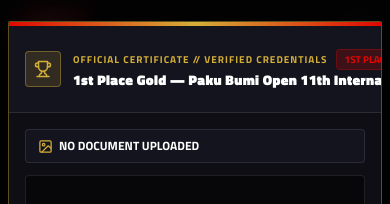
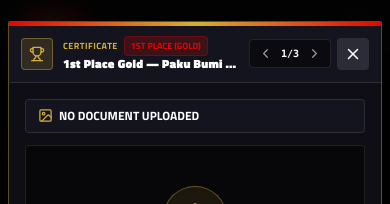
Before and after one commit to projectbyladzdzah/portofolio-ladzdzah, a React (Vite) app: page / in a window 390 px wide. Both pictures are taken after a click on the element 181 px from the left and 5822 px from the top of the page. Shown: the part 5400-5604 px from the top of the page. Built offline with nearby package versions, Linux system fonts and the light colour scheme; no server answers; the database is empty.

Commit message:
fix(modal): resolve mobile header overflow and restore close button visibility

```diff
--- a/src/components/CertificateModal.tsx
+++ b/src/components/CertificateModal.tsx
@@ -1,4 +1,4 @@
-import React, { useState, useRef } from 'react';
+import React, { useState, useRef, useEffect } from 'react';
 import { usePortfolio } from '../context/PortfolioContext';
 import { AwardItem } from '../types/portfolio';
 import {
@@ -34,6 +34,16 @@ export const CertificateModal: React.FC = () => {
 
   const [zoomLevel, setZoomLevel] = useState(1);
   const fileInputRef = useRef<HTMLInputElement>(null);
+
+  useEffect(() => {
+    const handleKeyDown = (e: KeyboardEvent) => {
+      if (e.key === 'Escape') {
+        setActiveAwardModal(null);
+      }
+    };
+    window.addEventListener('keydown', handleKeyDown);
+    return () => window.removeEventListener('keydown', handleKeyDown);
+  }, [setActiveAwardModal]);
 
   if (!activeAwardModal) return null;
 
@@ -136,52 +146,57 @@ export const CertificateModal: React.FC = () => {
         <div className="h-1.5 w-full bg-gradient-to-r from-f1-red via-[#d4af37] to-f1-red"></div>
 
         {/* Modal Header */}
-        <div className="flex items-center justify-between px-4 sm:px-6 py-3.5 bg-[#14141f] border-b border-white/10">
-          <div className="flex items-center gap-3">
-            <div className="w-9 h-9 rounded bg-[#d4af37]/15 border border-[#d4af37]/40 text-[#d4af37] flex items-center justify-center">
-              <Trophy size={18} />
+        <div className="flex items-center justify-between px-3 sm:px-6 py-2.5 sm:py-3.5 bg-[#14141f] border-b border-white/10 gap-2 sm:gap-4">
+          <div className="flex items-center gap-2.5 sm:gap-3 min-w-0 flex-1">
+            <div className="w-8 h-8 sm:w-9 sm:h-9 shrink-0 rounded bg-[#d4af37]/15 border border-[#d4af37]/40 text-[#d4af37] flex items-center justify-center">
+              <Trophy size={16} className="sm:w-[18px] sm:h-[18px]" />
             </div>
-            <div>
-              <div className="flex items-center gap-2">
-                <span className="text-[10px] font-f1 font-bold tracking-widest text-[#d4af37] uppercase">
-                  OFFICIAL CERTIFICATE // VERIFIED CREDENTIALS
+            <div className="min-w-0 flex-1">
+              <div className="flex items-center gap-1.5 sm:gap-2">
+                <span className="text-[9px] sm:text-[10px] font-f1 font-bold tracking-wider sm:tracking-widest text-[#d4af37] uppercase truncate">
+                  <span className="inline sm:hidden">CERTIFICATE</span>
+                  <span className="hidden sm:inline">OFFICIAL CERTIFICATE // VERIFIED CREDENTIALS</span>
                 </span>
-                <span className="text-[10px] px-2 py-0.5 bg-f1-red/20 text-f1-red border border-f1-red/30 rounded font-f1 font-bold">
+                <span className="text-[9px] sm:text-[10px] px-1.5 sm:px-2 py-0.5 bg-f1-red/20 text-f1-red border border-f1-red/30 rounded font-f1 font-bold shrink-0 truncate max-w-[120px] sm:max-w-none">
                   {currentAward.position || '1ST PLACE GOLD'}
                 </span>
               </div>
-              <h2 className="text-sm sm:text-base font-f1 font-black text-white tracking-wide truncate max-w-sm sm:max-w-xl">
+              <h2 className="text-xs sm:text-base font-f1 font-black text-white tracking-wide truncate w-full" title={currentAward.title}>
                 {currentAward.title}
               </h2>
             </div>
           </div>
 
-          <div className="flex items-center gap-2">
+          <div className="flex items-center gap-1.5 sm:gap-2 shrink-0">
             {/* Pagination Navigator */}
-            <div className="flex items-center gap-1 bg-black/50 border border-white/10 rounded px-2 py-1 text-xs font-f1 font-bold text-f1-gray mr-1">
+            <div className="flex items-center gap-0.5 sm:gap-1 bg-black/50 border border-white/10 rounded px-1.5 sm:px-2 py-1 text-xs font-f1 font-bold text-f1-gray">
               <button
                 onClick={handlePrev}
                 className="hover:text-white transition p-0.5"
                 title="Previous Certificate"
+                aria-label="Previous Certificate"
               >
-                <ChevronLeft size={16} />
+                <ChevronLeft size={15} />
               </button>
-              <span className="px-1 text-white text-[11px]">
-                {currentIndex + 1} / {awardsList.length}
+              <span className="px-1 text-white text-[10px] sm:text-[11px] font-mono">
+                {currentIndex + 1}/{awardsList.length}
               </span>
               <button
                 onClick={handleNext}
                 className="hover:text-white transition p-0.5"
                 title="Next Certificate"
+                aria-label="Next Certificate"
               >
-                <ChevronRight size={16} />
+                <ChevronRight size={15} />
               </button>
             </div>
 
             {/* Close Button */}
             <button
               onClick={() => setActiveAwardModal(null)}
-              className="w-8 h-8 rounded bg-white/5 hover:bg-f1-red hover:text-white text-f1-gray flex items-center justify-center transition"
+              className="w-8 h-8 rounded bg-white/10 hover:bg-f1-red hover:text-white text-white sm:text-f1-gray flex items-center justify-center transition shrink-0 active:scale-95"
+              title="Close Certificate Modal"
+              aria-label="Close modal"
             >
               <X size={18} />
             </button>
@@ -198,7 +213,7 @@ export const CertificateModal: React.FC = () => {
             <div className="lg:col-span-8 flex flex-col space-y-3">
               {/* Document Toolbar */}
               <div className="flex flex-wrap items-center justify-between gap-2 bg-[#14141f] border border-white/10 px-3 py-2 rounded text-xs font-f1 font-bold">
-                <div className="flex items-center gap-2 max-w-full truncate">
+                <div className="flex items-center gap-2 min-w-0 flex-1 truncate">
                   <span className="text-f1-gray uppercase flex items-center gap-1.5 truncate">
                     {isPdf ? <FileText size={15} className="text-f1-red shrink-0" /> : <ImageIcon size={15} className="text-[#d4af37] shrink-0" />}
                     <span className="text-white truncate">
--- a/src/components/ProjectModal.tsx
+++ b/src/components/ProjectModal.tsx
@@ -35,19 +35,19 @@ export const ProjectModal: React.FC = () => {
         onClick={e => e.stopPropagation()}
       >
         {/* Modal Header */}
-        <div className="flex justify-between items-center px-6 py-4 border-b border-white/10 bg-f1-surface">
-          <div className="flex items-center gap-3">
-            <span className="bg-f1-red text-white text-[10px] font-f1 font-black tracking-widest px-2 py-0.5 rounded-sm uppercase">
+        <div className="flex justify-between items-center px-4 sm:px-6 py-3.5 sm:py-4 border-b border-white/10 bg-f1-surface gap-3">
+          <div className="flex items-center gap-2.5 sm:gap-3 min-w-0 flex-1">
+            <span className="bg-f1-red text-white text-[10px] font-f1 font-black tracking-widest px-2 py-0.5 rounded-sm uppercase shrink-0">
               {activeProjectModal.category.toUpperCase()}
             </span>
-            <span className="text-xs font-f1 font-bold text-f1-gray tracking-wider flex items-center gap-1">
+            <span className="text-xs font-f1 font-bold text-f1-gray tracking-wider flex items-center gap-1 shrink-0">
               <Calendar size={13} />
               {activeProjectModal.year}
             </span>
           </div>
           <button
             onClick={() => setActiveProjectModal(null)}
-            className="text-f1-gray hover:text-white transition p-1 hover:bg-white/10 rounded"
+            className="text-f1-gray hover:text-white transition p-1.5 hover:bg-white/10 rounded shrink-0"
             aria-label="Close modal"
           >
             <X size={20} />
```
